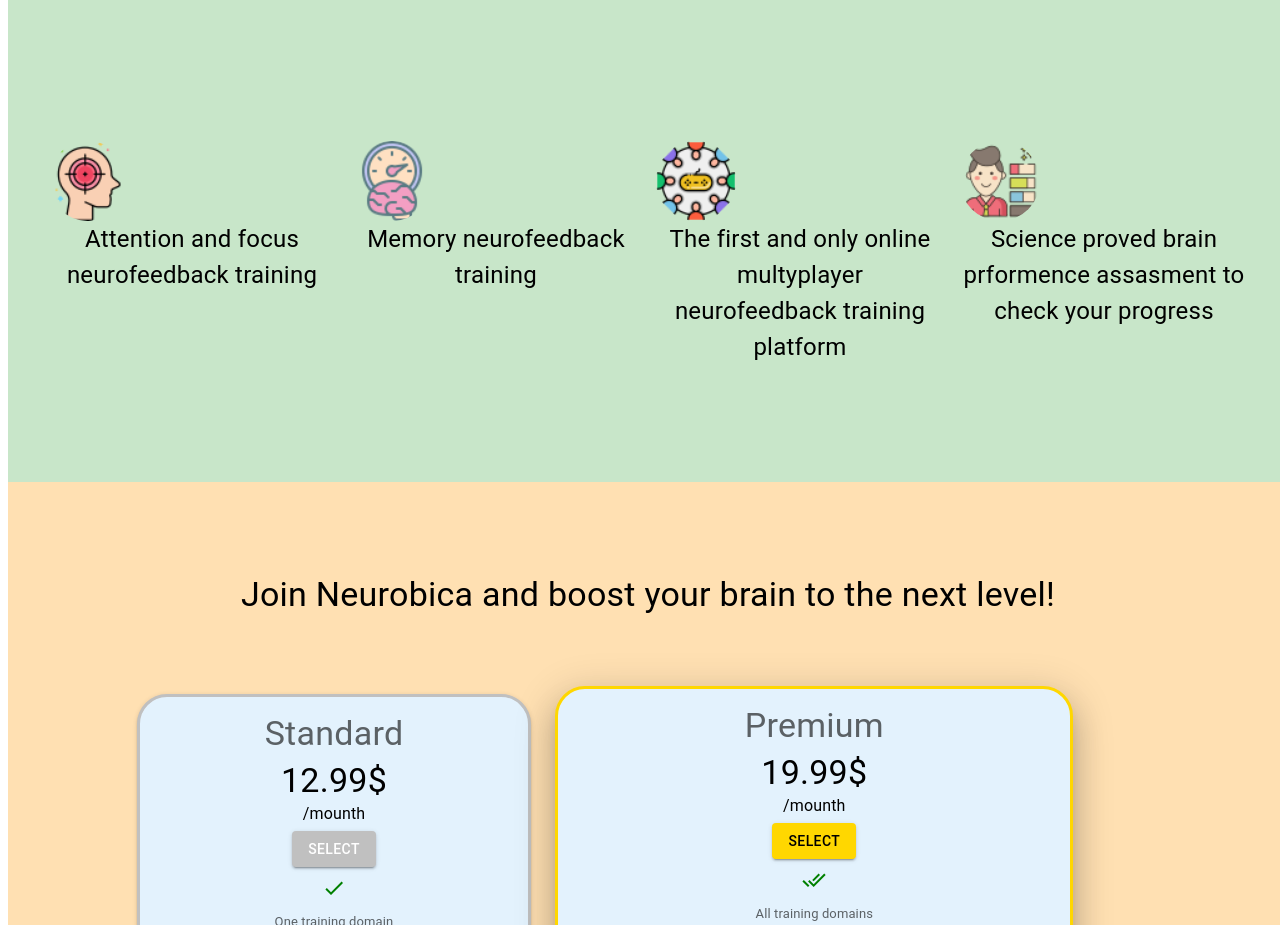
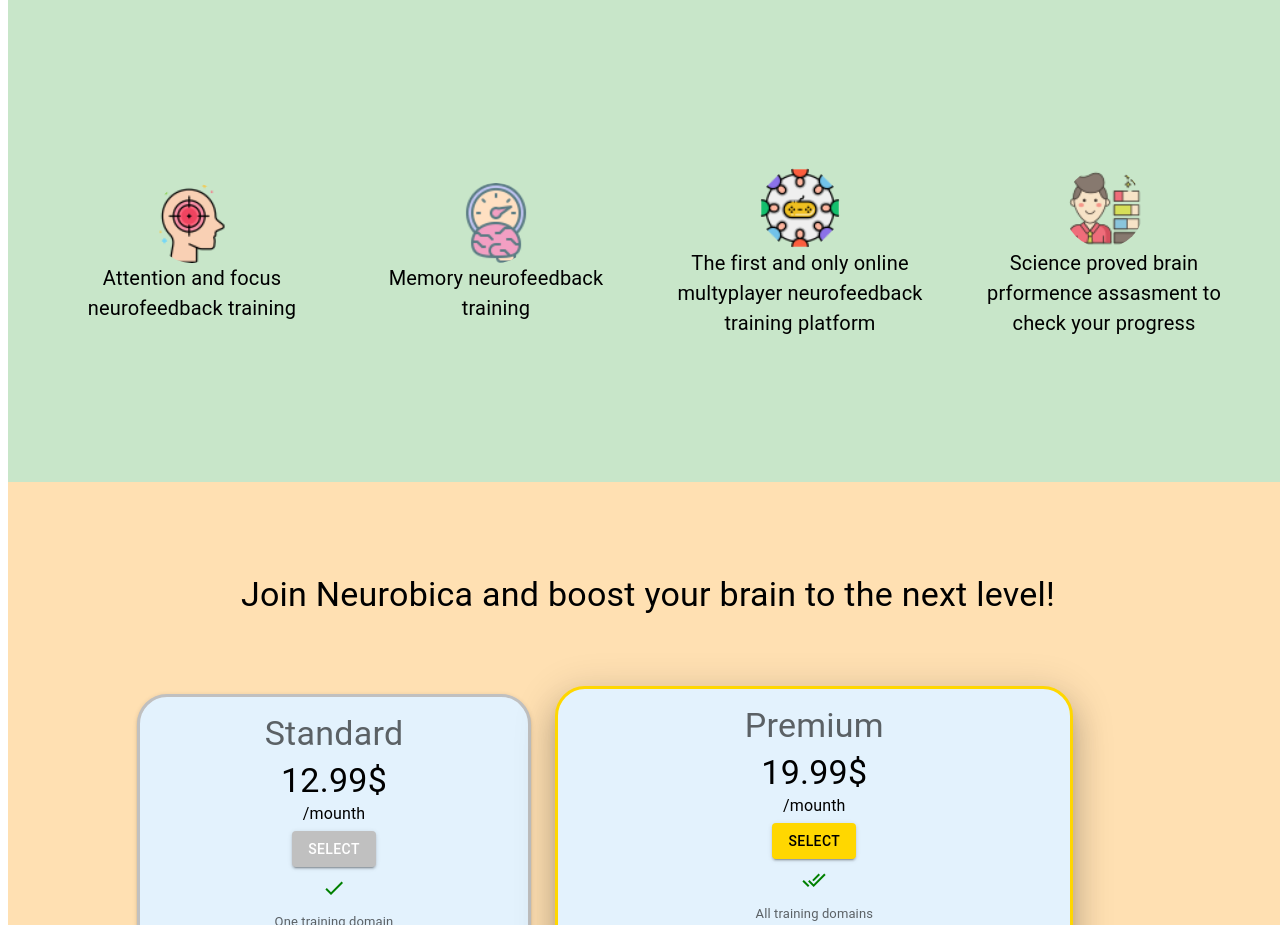
Before and after one commit to MNPCMW6444/neurobica-sites-landingpage, a React (Create React App) app: page / in a window 1280 px wide. Shown: the part 2046-2971 px from the top of the page. Built offline with nearby package versions, Linux system fonts and the light colour scheme; no server answers.

Commit message:
Update Features.tsx

```diff
--- a/src/Features.tsx
+++ b/src/Features.tsx
@@ -47,32 +47,50 @@
                 width="100vw"
                 alignItems="center"
                 direction="row" sx={{ padding: "5vh" }} rowSpacing={{ xs: 1, sm: 2, md: 2 }} columnSpacing={{ xs: 3, sm: 2, md: 2 }}>
-                <Grid item xs={6} width="35vh" height="30vh" md={3} sx={{ maxWidth: "40vw" }}>
-                    <Avatar alt="attention" src={attention} sx={{ width: "10vh", height: "10vh" }}></Avatar>
-                    <Typography sx={{ fontSize: "3vh" }} align='center'> Attention and focus neurofeedback training</Typography>
+                <Grid item container xs={6} width="35vh" height="30vh" md={3} sx={{ maxWidth: "40vw" }} alignItems="center" justifyContent="center" direction="column">
+                    <Grid item>
+                        <Avatar alt="attention" src={attention} sx={{ width: "10vh", height: "10vh" }}></Avatar>
+                    </Grid>
+                    <Grid item>
+
+                        <Typography sx={{ fontSize: "2.5vh" }} align='center'> Attention and focus neurofeedback training</Typography>
+                    </Grid>
+
                 </Grid>
-                <Grid item xs={6} width="35vh" height="30vh" md={3} alignItems="center" justifyContent="center">
+                <Grid item container xs={6} width="35vh" height="30vh" md={3} alignItems="center" justifyContent="center" sx={{ maxWidth: "40vw" }} direction="column" >
                     <Grid item>
                         <Avatar alt="memory"
                             src={memory}
                             sx={{ width: "10vh", height: "10vh" }}></Avatar>
                     </Grid>
-                    <Grid item>
+                    <Grid item >
 
-                        <Typography sx={{ fontSize: "3vh" }} align='center'> Memory neurofeedback training</Typography>
+                        <Typography sx={{ fontSize: "2.5vh" }} align='center'> Memory neurofeedback training</Typography>
                     </Grid>
                 </Grid>
 
-                <Grid item width="35vh" height="30vh" xs={6} md={3}>
-                    <Avatar src={multiplayer}
-                        sx={{ width: "10vh", height: "10vh" }}></Avatar>
-                    <Typography sx={{ fontSize: "3vh" }} align='center'>The first and only online multyplayer neurofeedback training platform</Typography>
+                <Grid item container width="35vh" height="30vh" xs={6} md={3} justifyContent="center" alignItems="center" direction="column">
+                    <Grid item>
+                        <Avatar src={multiplayer}
+                            sx={{ width: "10vh", height: "10vh" }}></Avatar>
+                    </Grid>
+                    <Grid item>
+
+                        <Typography sx={{ fontSize: "2.5vh" }} align='center'>The first and only online multyplayer neurofeedback training platform</Typography>
+                    </Grid>
                 </Grid>
-                <Grid item width="35vh" height="30vh" xs={6} md={3}>
-                    <Avatar src={performance} alt="performance"
-                        sx={{ width: "10vh", height: "10vh" }}></Avatar>
-                    <Typography sx={{ fontSize: "3vh" }} align='center'>  Science proved brain prformence assasment to check your progress</Typography>
+
+                <Grid item container width="35vh" height="30vh" xs={6} md={3} alignItems="center" justifyContent="center" direction="column">
+                    <Grid item>
+                        <Avatar src={performance} alt="performance"
+                            sx={{ width: "10vh", height: "10vh" }}></Avatar>
+                    </Grid>
+                    <Grid item>
+
+                        <Typography sx={{ fontSize: "2.5vh" }} align='center'>  Science proved brain prformence assasment to check your progress</Typography>
+                    </Grid>
                 </Grid>
+
 
             </Grid>
 
```
